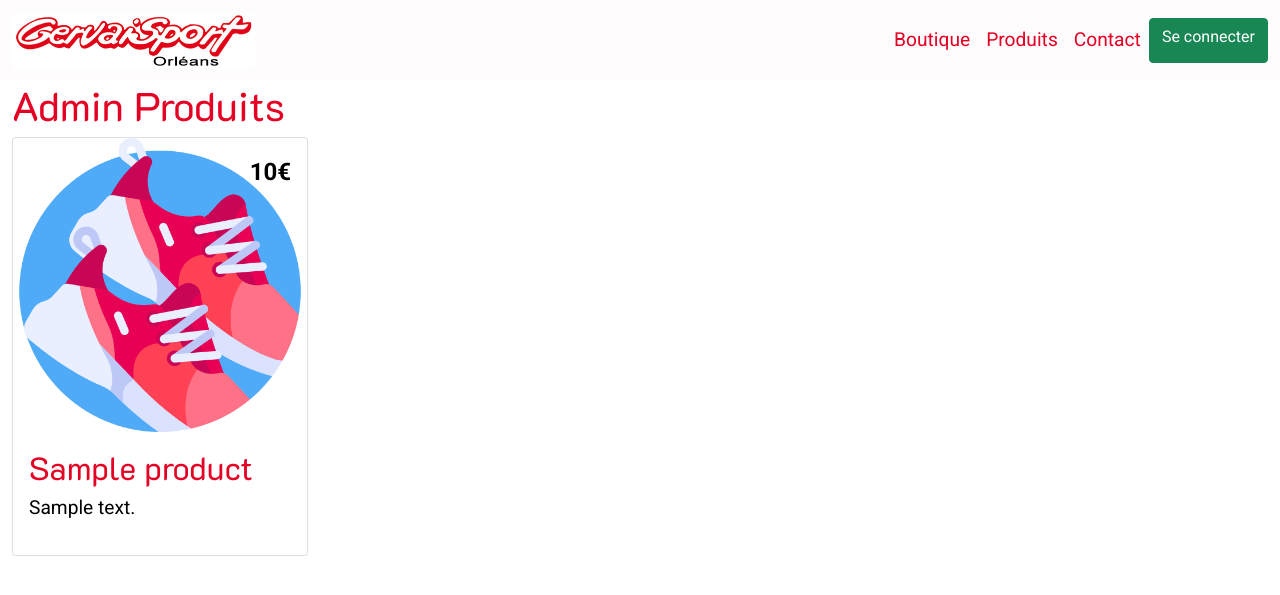
After one commit to WildCodeSchool/2022-03-php-orleans-livecoding-gervais, a PHP site: template src/View/Admin/Product/index.html.twig in a window 1280 px wide. The commit adds this page. Shown: the top 595 px of the page. Run offline with PHP 8.4, Linux system fonts and the light colour scheme; the template is opened without the code that fills it: most values are stand-ins (such as "Sample title", 1, 10 or a date in 2020); some libraries are stand-ins or nearby versions.

Commit message:
list admin

```diff
--- /dev/null
+++ b/src/View/Admin/Product/index.html.twig
@@ -0,0 +1,32 @@
+{% extends 'layout.html.twig' %}
+
+{% block title %}
+	{{ parent() }}
+	| Produits
+{% endblock %}
+
+{% block stylesheet %}
+    <link rel="stylesheet" href="assets/css/product.css">
+{% endblock %}
+
+{% block content %}
+	<main class="container-fluid">
+		<h1>Admin Produits</h1>
+		<div class="row">
+			{% for product in products %}
+				<div class="col-lg-3 col-md-4 col-sm-6">
+					<figure class="card">
+						<img src="assets/images/sport.png" class="card-img-top" alt="">
+						<figcaption class="card-body">
+							<h2>{{ product.name }}</h2>
+							<p class="card-text">
+								{{ product.description }}
+							</p>
+							<div class="price position-absolute top-0 end-0 m-3">{{ product.price }}€</div>
+						</figcaption>
+					</figure>
+				</div>
+			{% endfor %}
+		</div>
+	</main>
+{% endblock %}
--- a/src/routes.php
+++ b/src/routes.php
@@ -9,6 +9,7 @@
 return [
     '' => ['HomeController', 'index',],
     'produits' => ['ProductController', 'index',],
+    'admin/produits' => ['AdminProductController', 'index',],
     'login' => ['LoginController', 'login'],
     'logout' => ['LoginController', 'logout'],
     'items' => ['ItemController', 'index',],
```
Also changed, not shown: src/Controller/AdminProductController.php (added, +26 -0 lines).
